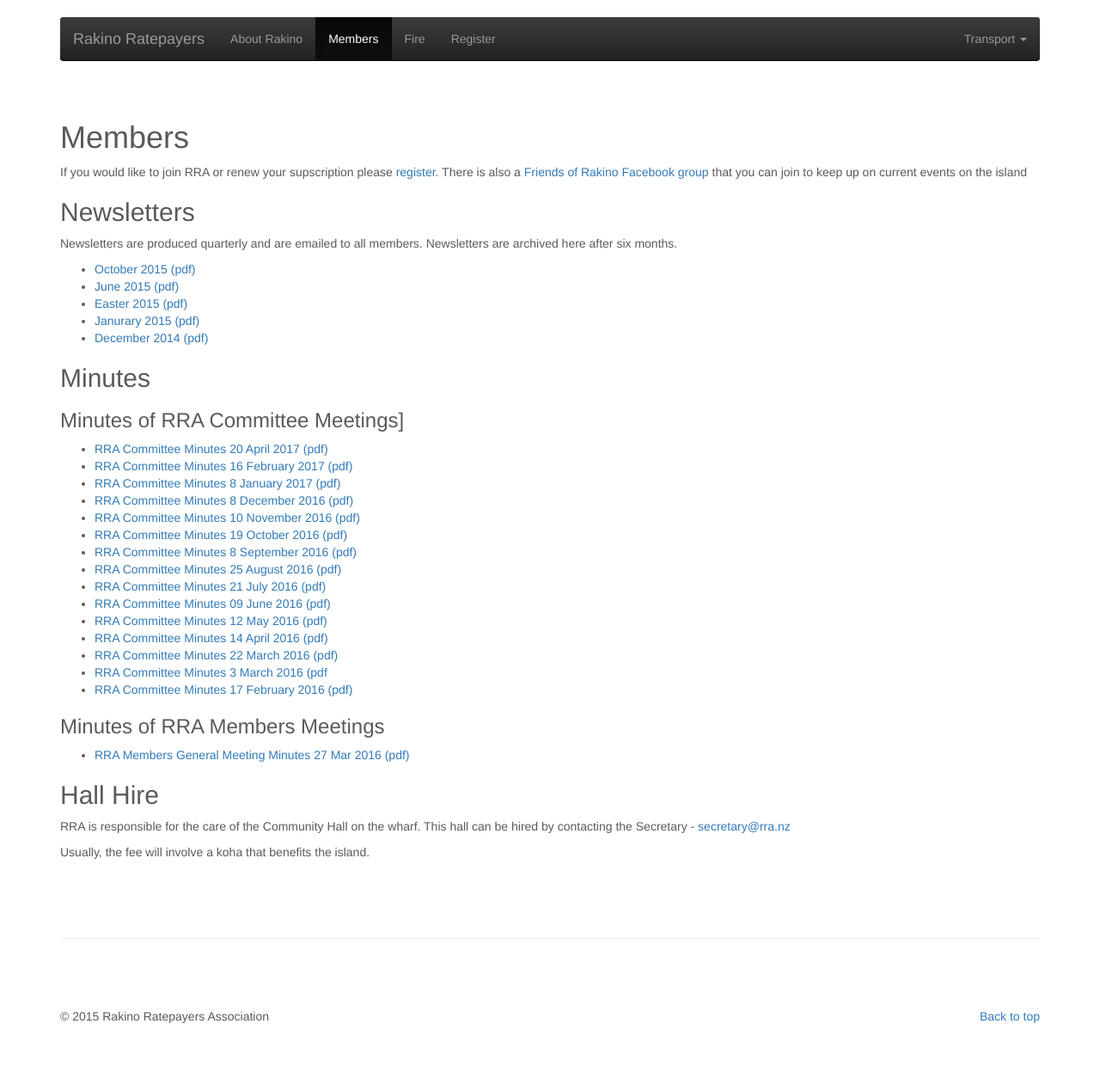
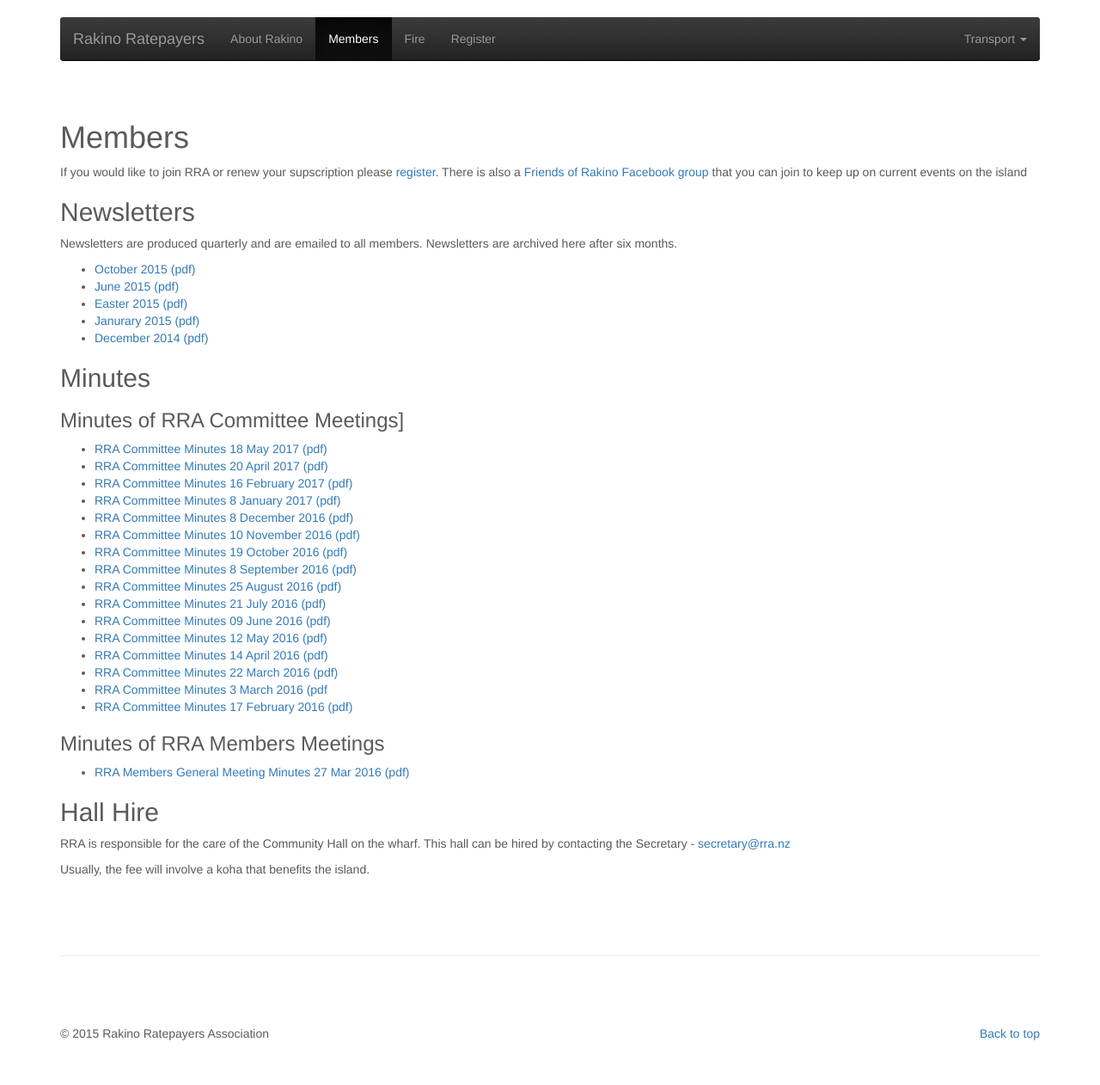
Before and after one commit to rakinoratepayers/rakinoratepayers.github.io, a Jekyll site: the page built from members.md, in a window 1280 px wide. Shown: the whole page at 86% size. Built offline with Jekyll 4.4.1, drawn with Linux system fonts in a browser that asks for light colours; nearby versions of some CDN libraries.

Commit message:
18 May 2017 minutes

```diff
--- a/members.md
+++ b/members.md
@@ -24,6 +24,7 @@ Newsletters are produced quarterly and are emailed to all members. Newsletters a
 ## Minutes
 
 ### Minutes of RRA Committee Meetings]
+- [RRA Committee Minutes 18 May 2017 (pdf)](/assets/minutes/170518 RRA Committee Minutes 18 May 2017.pdf)
 - [RRA Committee Minutes 20 April 2017 (pdf)](/assets/minutes/170420 RRA Committee Minutes 20 Apr 2017.pdf)
 - [RRA Committee Minutes 16 February 2017 (pdf)](/assets/minutes/170216 RRA Committee Minutes 16 Feb 2017.pdf)
 - [RRA Committee Minutes 8 January 2017 (pdf)](/assets/minutes/170108 RRA Committee Minutes 08 Jan 2017.pdf)
```
Also changed, not shown: 1 other file.
